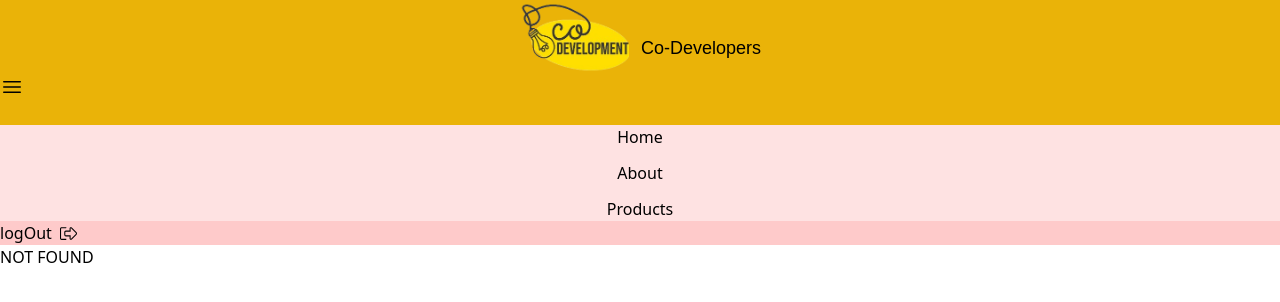
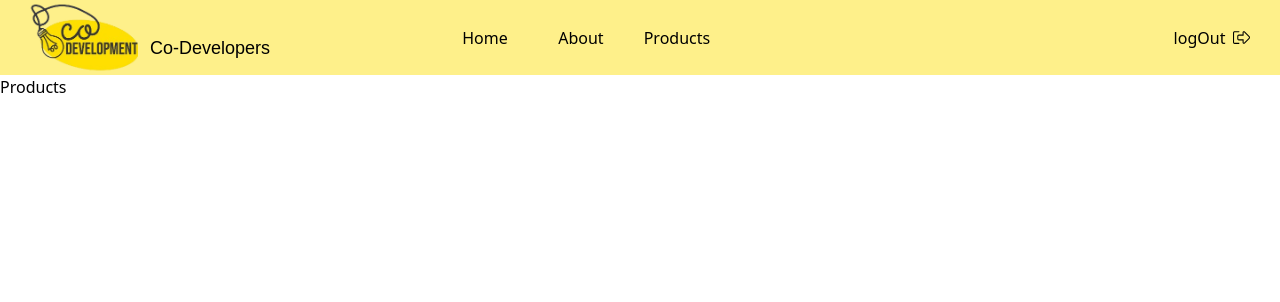
Before and after one commit to HalilKOCA07/15-16clarus-store, a React (Create React App) app: page /dashboard/products in a window 1280 px wide. Before the commit this address had no page. Shown: the top 302 px of the page. Built offline with nearby package versions, Linux system fonts and the light colour scheme; a web font is replaced by a local one.

Commit message:
navbar done

```diff
--- a/src/components/Navbar.jsx
+++ b/src/components/Navbar.jsx
@@ -21,36 +21,39 @@ const navigation = [
 const Navbar = () => {
   const [show, setShow] = useState();
   // const {user} = useContext(AuthContexts)
+  console.log(show);
   return (
-    <div className=" w-screen bg-yellow-500 flex-col items-center justify-start gap-12 md:flex-row">
+    <div className=" w-screen bg-yellow-200 justify-start md:flex px-5">
+      <div className="flex justify-between px-2 md:w-3/6">
         <a href="www.google.come" className="flex justify-center items-center">
           <img src={logo} alt="Co-Developers" className="w-[110px] h-[75px]" />
           <span className="hidden md:inline-block pt-5 ms-3 font-monserrat text-lg">
             Co-Developers
           </span>
         </a>
-      <div>
+        <div className="flex items-center md:hidden">
           <button onClick={() => setShow(!show)}>
             {show ? closeNavbar : openNavbar}
           </button>
         </div>
-      <div className="bg-red-100 m-auto">
-        <ul className=" flex flex-col justify-center items-center gap-3 font-medium mt-5">
+      </div>
+
+      <div className={`${show ? "flex flex-col gap-3 border-yellow-500" : "hidden"} md:flex md:flex-row md:gap-3 items-center md:justify-between md:w-full`}>
+        <ul className={`flex flex-col md:flex-row`}>
           {navigation.map((item) => {
             return (
-              <li key={item.title} className="text-grey-500">
+              <li key={item.title} className="text-grey-500 text-center w-24 py-1 hover:bg-yellow-500 rounded-md">
                 <NavLink to={item.path}>{item.title}</NavLink>
               </li>
             );
           })}
         </ul>
-        <div className="bg-red-200">
-          <button className="flex items-center gap-2">
+        <div className="">
+          <button className="flex items-center justify-center gap-2 w-24 py-1 hover:bg-yellow-500 rounded-md">
             logOut{logoutIcon}
           </button>
         </div>
       </div>
-      <div>{/* <button>{user ? "logOut" : "Login"}</button> */}</div>
     </div>
   );
 };
--- a/src/routes/Router.jsx
+++ b/src/routes/Router.jsx
@@ -1,25 +1,25 @@
-import { Route, Routes } from "react-router-dom"
-import Login from "../pages/Login"
-import Home from "../pages/Home"
-import Products from "../pages/Products"
-import ProductsDetails from "../pages/ProductsDetails"
-import About from "../pages/About"
-import NotFound from "../pages/NotFound"
-import  Navbar  from "../components/Navbar"
+import { Route, Routes } from "react-router-dom";
+import Login from "../pages/Login";
+import Home from "../pages/Home";
+import Products from "../pages/Products";
+import ProductsDetails from "../pages/ProductsDetails";
+import About from "../pages/About";
+import NotFound from "../pages/NotFound";
+import Navbar from "../components/Navbar";
 
 const Router = () => {
   return (
     <>
       <Navbar />
       <Routes>
-        <Route path="/" element={<Login />}/>
-        <Route path="/home" element={<Home />}/>
-        <Route path="/products" element={<Products />}/>
-        <Route path="*" element={<NotFound />}/>
-        <Route path="/about" element={<About />}/>
+        <Route path="/dashboard" element={<Login />} />
+        <Route path="/dashboard/home" element={<Home />} />
+        <Route path="/dashboard/products" element={<Products />} />
+        <Route path="*" element={<NotFound />} />
+        <Route path="/dashboardabout" element={<About />} />
       </Routes>
     </>
-  )
-}
+  );
+};
 
-export default Router
+export default Router;
```
Lines whose indentation alone changed are shown as unchanged.
